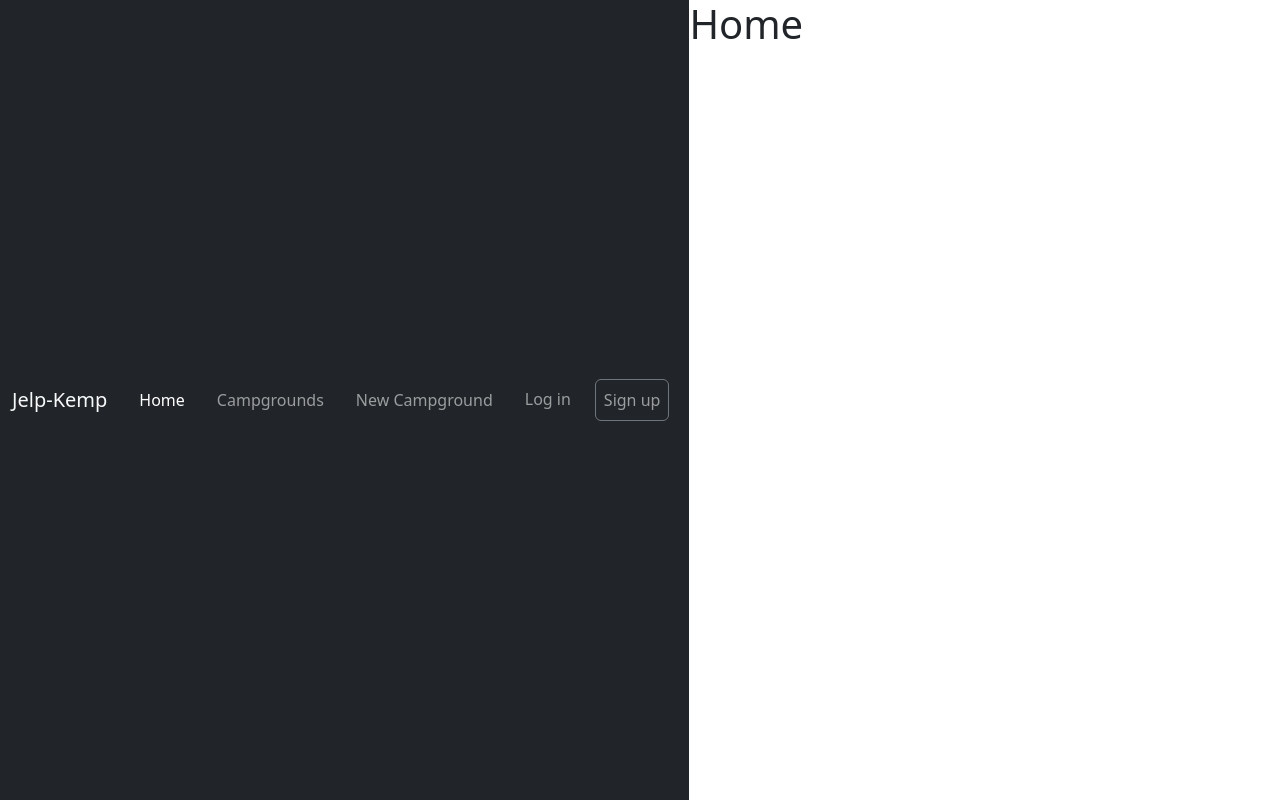
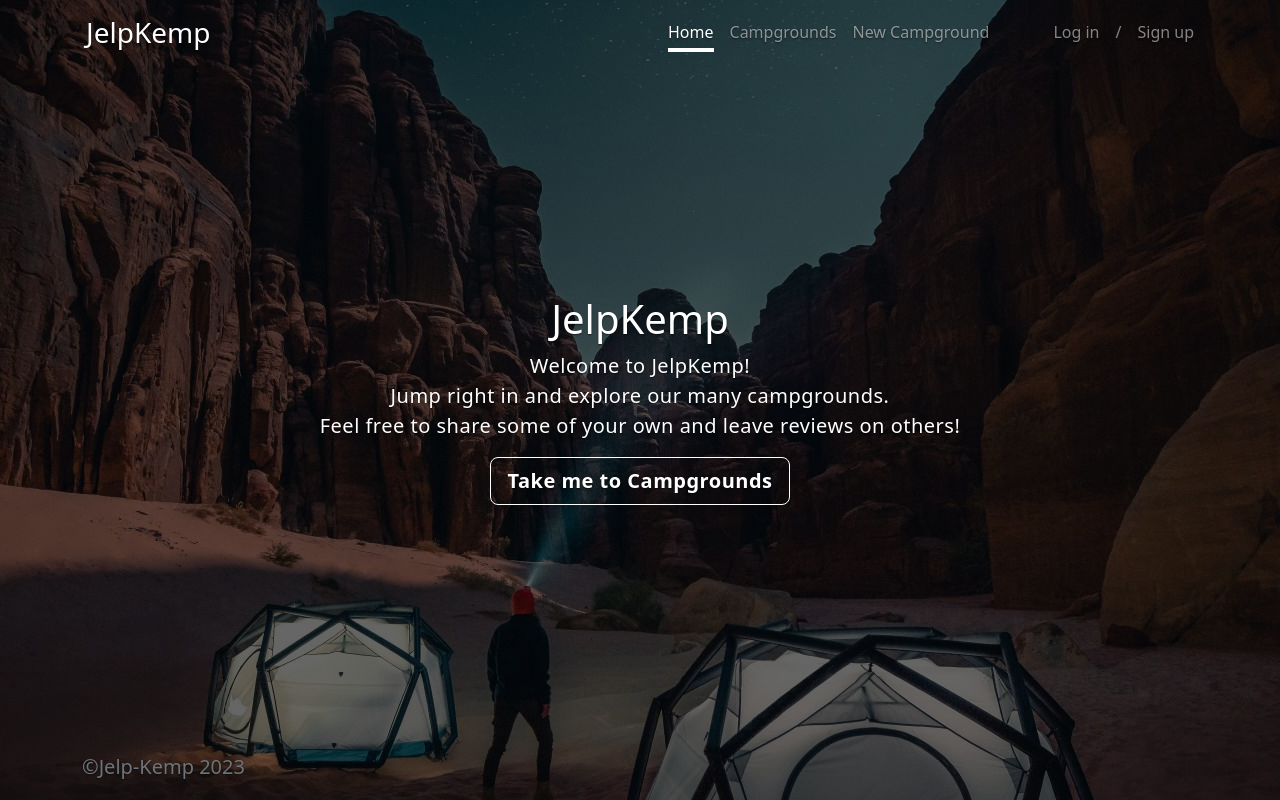
Before and after one commit to oybekabdulazizov/jelp-kemp, a React (Vite) app in the folder client/: page / in a window 1280 px wide. Built offline with nearby package versions, Linux system fonts and the light colour scheme.

Commit message:
[client side] re-design the homepage and beautify it with bs and css

```diff
--- a/client/src/components/Home.tsx
+++ b/client/src/components/Home.tsx
@@ -1,6 +1,8 @@
 import { Link, NavLink } from 'react-router-dom';
+
 import { CurrentUser_Type } from '../shared/types';
 import { logOut } from '../common';
+import '../styles/home.css';
 
 export default function Home({
   currentUser,
@@ -14,84 +16,67 @@ export default function Home({
     setCurrentUser(null);
   };
   return (
-    <>
-      <nav className='navbar navbar-expand-lg navbar-dark bg-dark sticky-top'>
-        <div className='container'>
-          <Link to='/' className='navbar-brand text-light'>
-            Jelp-Kemp
-          </Link>
-          <div className='collapse navbar-collapse w-auto' data-bs-theme='dark'>
-            <div className='navbar-nav'>
-              <NavLink to='/' end className='nav-link mx-2'>
+    <section className='body d-flex flex-column vh-100 w-100 text-white'>
+      <header className='home-header mx-auto p-3 container'>
+        <div className='d-flex justify-content-between'>
+          <h3 className='mb-0'>JelpKemp</h3>
+          <nav className='navbar-nav d-flex flex-row'>
+            <NavLink to='/' end className='nav-link home-nav-link'>
               Home
             </NavLink>
-              <NavLink to='/campgrounds' end className='nav-link mx-2'>
+            <NavLink to='/campgrounds' end className='nav-link home-nav-link'>
               Campgrounds
             </NavLink>
-              <NavLink to='/campgrounds/new' end className='nav-link mx-2'>
+            <NavLink
+              to='/campgrounds/new'
+              end
+              className='nav-link home-nav-link'
+            >
               New Campground
             </NavLink>
-            </div>
-            <div className='navbar-nav ms-auto'>
-              {currentUser !== null ? (
-                <button className='nav-link mx-2' onClick={handleLogout}>
+            <div className='d-flex flex-row ms-5'>
+              {currentUser ? (
+                <button
+                  className='nav-link home-nav-link'
+                  onClick={handleLogout}
+                >
                   Log out
                 </button>
               ) : (
                 <>
-                  <NavLink to='/login' end className='nav-link mx-2'>
+                  <NavLink to='/login' end className='nav-link home-nav-link'>
                     Log in
                   </NavLink>
-                  <NavLink
-                    to='/signup'
-                    end
-                    className='nav-link mx-2 border border-secondary rounded'
-                  >
+                  <span className='nav-link home-nav-link'>/</span>
+                  <NavLink to='/signup' end className='nav-link home-nav-link'>
                     Sign up
                   </NavLink>
                 </>
               )}
             </div>
+          </nav>
         </div>
-          <div className='dropstart' data-bs-theme='dark'>
-            <button
-              className='navbar-toggler'
-              role='button'
-              data-bs-toggle='dropdown'
-              aria-expanded='false'
-            >
-              <span className='navbar-toggler-icon'></span>
-            </button>
-            <div className='dropdown-menu d-lg-none'>
-              <NavLink to='/' end className='dropdown-item'>
-                Home
-              </NavLink>
-              <NavLink to='/campgrounds' end className='dropdown-item'>
-                Campgrounds
-              </NavLink>
-              <NavLink to='/campgrounds/new' end className='dropdown-item'>
-                New Campground
-              </NavLink>
-              <hr className='dropdown-divider' />
-              {currentUser !== null ? (
-                <button className='dropdown-item' onClick={handleLogout}>
-                  Log out
-                </button>
-              ) : (
-                <>
-                  <NavLink to='/login' end className='dropdown-item'>
-                    Log in
-                  </NavLink>
-                  <NavLink to='/signup' end className='dropdown-item'>
-                    Sign up
-                  </NavLink>
-                </>
-              )}
+      </header>
+      <main className='home-main text-center d-flex flex-column justify-content-center align-items-center'>
+        <h1>JelpKemp</h1>
+        <p className='lead'>
+          Welcome to JelpKemp!
+          <br />
+          Jump right in and explore our many campgrounds.
+          <br />
+          Feel free to share some of your own and leave reviews on others!
+        </p>
+        <Link to='/campgrounds' className='btn btn-lg fw-bold border-white'>
+          Take me to Campgrounds
+        </Link>
+      </main>
+      <footer className='footer mt-auto py-3 home-footer'>
+        <div className='container'>
+          <span className='text-secondary fs-5 text-secondary'>
+            &copy;Jelp-Kemp 2023
+          </span>
         </div>
-          </div>
-        </div>
-      </nav>
-      <h1>Home</h1>
-    </>
+      </footer>
+    </section>
   );
 }
--- /dev/null
+++ b/client/src/styles/home.css
@@ -0,0 +1,46 @@
+.body {
+  background-image: linear-gradient(rgba(0, 0, 0, 0.6), rgba(0, 0, 0, 0.6)),
+    url('../assets/home-cover.jpg');
+  background-position: 50% 50%;
+  text-shadow: 0 0.05rem 0.1rem rgba(0, 0, 0, 0.5);
+}
+
+header.home-header,
+footer.home-footer {
+  height: 8vh;
+}
+
+main.home-main {
+  height: 84vh;
+}
+
+p.lead {
+  letter-spacing: 0.5px;
+}
+
+.home-nav-link {
+  color: rgba(255, 255, 255, 0.5);
+  padding: 0.25rem 0;
+  margin-left: 1rem;
+}
+
+.home-nav-link.active {
+  border-bottom: 0.25rem solid rgba(255, 255, 255);
+  color: rgba(255, 255, 255);
+}
+
+.home-nav-link:hover {
+  border-bottom: 0.25rem solid rgba(255, 255, 255);
+  color: rgba(255, 255, 255);
+}
+
+a.btn.btn-lg {
+  letter-spacing: 0.5px;
+  color: white;
+  background: transparent;
+}
+
+a.btn.btn-lg:hover {
+  color: black;
+  background: white;
+}
```
Also changed, not shown: client/src/assets/home-cover.jpg (added). Lines whose indentation alone changed are shown as unchanged.
